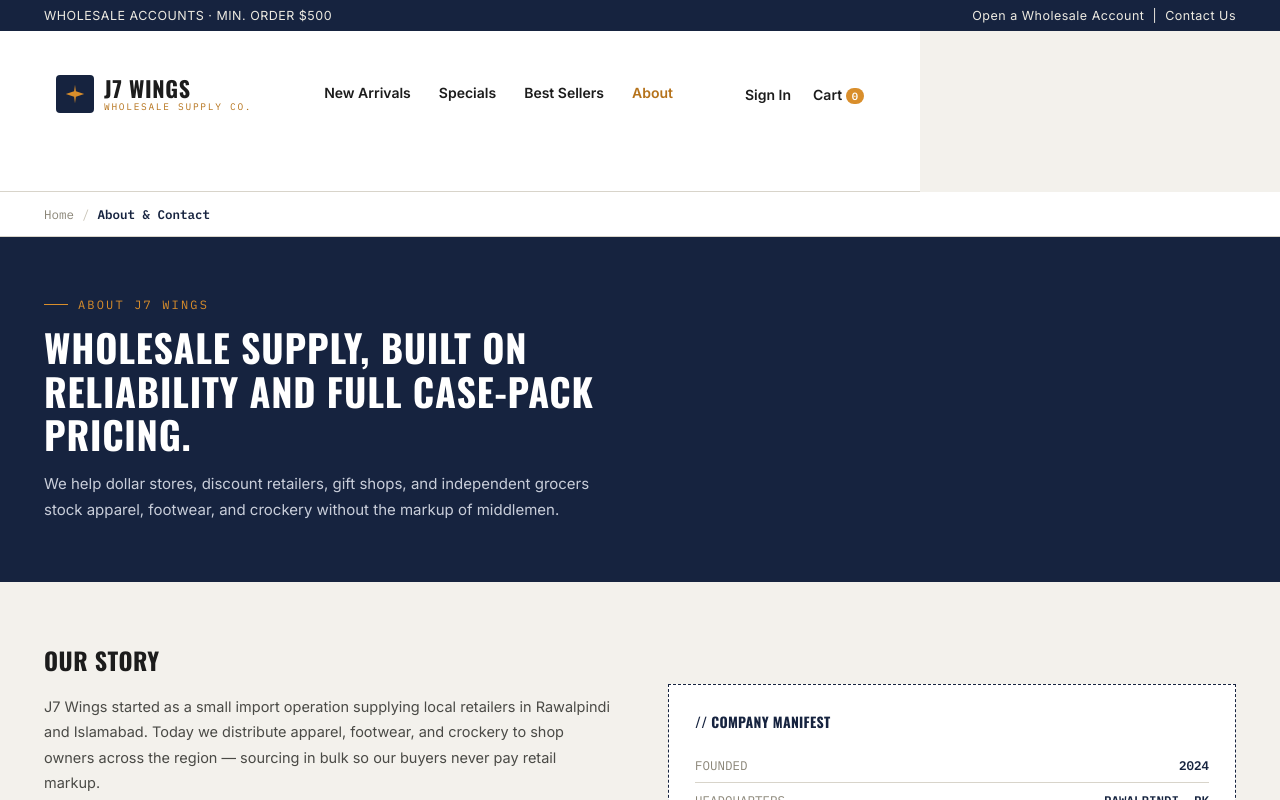
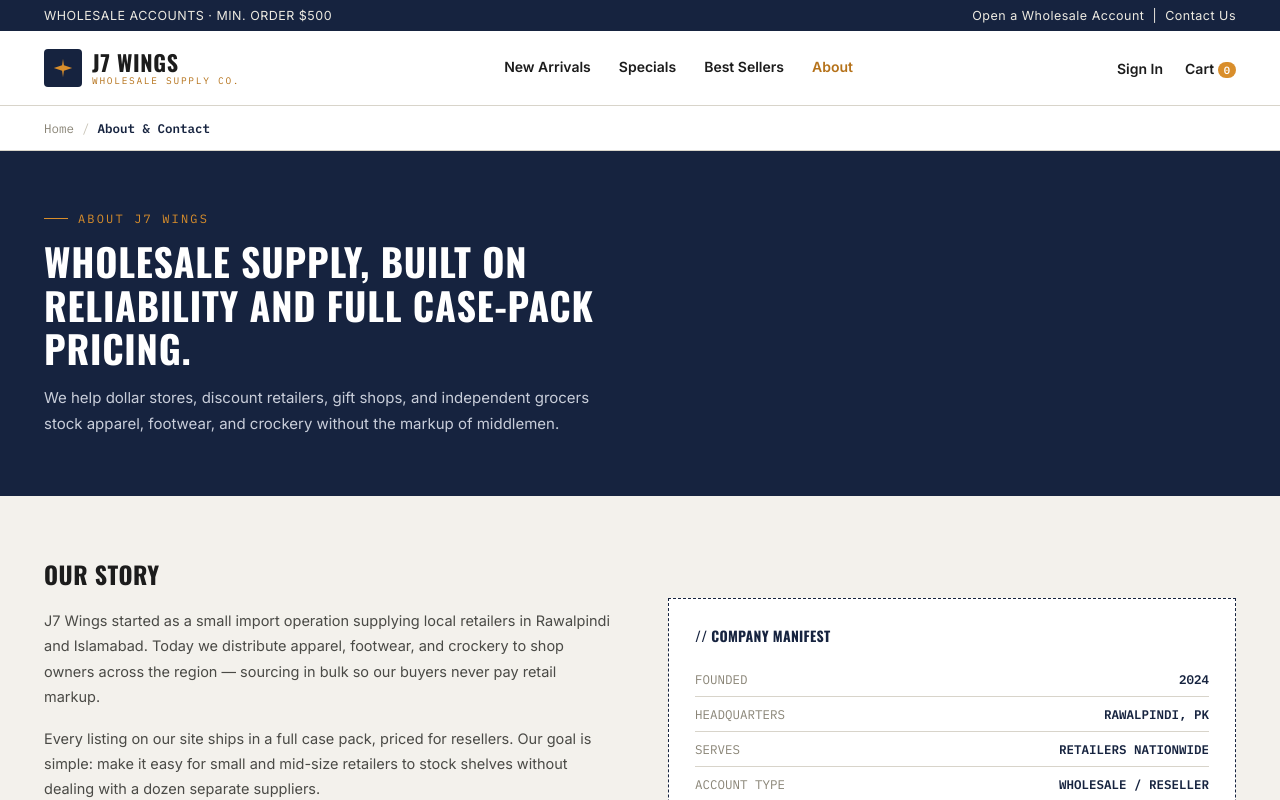
Before and after one commit to Iqra2-svg/j7wings-website, a React (Vite) app: page /about in a window 1280 px wide. Shown: the top 800 px of the page. Built offline with nearby package versions, Linux system fonts and the light colour scheme.

Commit message:
Fix header width bug

```diff
--- a/src/pages/AdminCustomers.jsx
+++ b/src/pages/AdminCustomers.jsx
@@ -80,7 +80,7 @@
         </div>
       </aside>
 
-      <main className="main">
+      <main className="adm-main">
         <div className="topbar">
           <div>
             <h1>Customers</h1>
--- a/src/pages/AdminDashboard.jsx
+++ b/src/pages/AdminDashboard.jsx
@@ -235,7 +235,7 @@
         </div>
       </aside>
 
-      <main className="main">
+      <main className="adm-main">
         <div className="topbar">
           <div>
             <h1>Dashboard</h1>
--- a/src/pages/AdminOrders.jsx
+++ b/src/pages/AdminOrders.jsx
@@ -96,7 +96,7 @@
         </div>
       </aside>
 
-      <main className="main">
+      <main className="adm-main">
         <div className="topbar">
           <div>
             <h1>Orders</h1>
--- a/src/pages/AdminProductForm.jsx
+++ b/src/pages/AdminProductForm.jsx
@@ -226,7 +226,7 @@
   if (loading) {
     return (
       <div className="shell">
-        <main className="main" style={{ display: 'flex', alignItems: 'center', justifyContent: 'center' }}>
+        <main className="apf-main" style={{ display: 'flex', alignItems: 'center', justifyContent: 'center' }}>
           <p style={{ color: '#8A8577', fontFamily: 'IBM Plex Mono, monospace' }}>Loading product&hellip;</p>
         </main>
       </div>
@@ -288,7 +288,7 @@
         </div>
       </aside>
 
-      <main className="main">
+      <main className="apf-main">
         <div className="breadcrumb-row">
           <Link to="/admin/dashboard">Dashboard</Link> / <Link to="/admin/dashboard">Products</Link> /{' '}
           <span style={{ color: 'var(--navy)', fontWeight: 600 }}>{isEditMode ? 'Edit Product' : 'Add Product'}</span>
--- a/src/styles/AdminDashboard.css
+++ b/src/styles/AdminDashboard.css
@@ -24,7 +24,7 @@
   .admin-role{font-family:'IBM Plex Mono',monospace;font-size:9.5px;color:#59647C;}
 
   /* main */
-  .main{padding:26px 32px 50px;}
+  .adm-main{padding:26px 32px 50px;}
   .topbar h1{font-size:22px;margin:0;}
   .topbar .date{font-family:'IBM Plex Mono',monospace;font-size:11.5px;color:#8A8577;margin-top:4px;}
   .adb-btn-primary{background:var(--navy);color:#fff;font-family:'Oswald',sans-serif;font-weight:600;letter-spacing:0.03em;padding:12px 22px;border:none;cursor:pointer;font-size:13px;text-transform:uppercase;display:flex;align-items:center;gap:8px;}
--- a/src/styles/AdminProductForm.css
+++ b/src/styles/AdminProductForm.css
@@ -21,7 +21,7 @@
   .admin-name{font-size:12.5px;font-weight:600;color:#fff;}
   .admin-role{font-family:'IBM Plex Mono',monospace;font-size:9.5px;color:#59647C;}
 
-  .main{padding:26px 32px 60px;max-width:920px;}
+  .apf-main{padding:26px 32px 60px;max-width:920px;}
   .breadcrumb-row{font-family:'IBM Plex Mono',monospace;font-size:12px;color:#8A8577;margin-bottom:10px;}
   .breadcrumb-row a:hover{color:var(--amber-dark);}
   .topbar h1{font-size:22px;margin:0 0 4px;}
```
Also changed, not shown: 2 other files (tests, documents, lock files or other folders).
